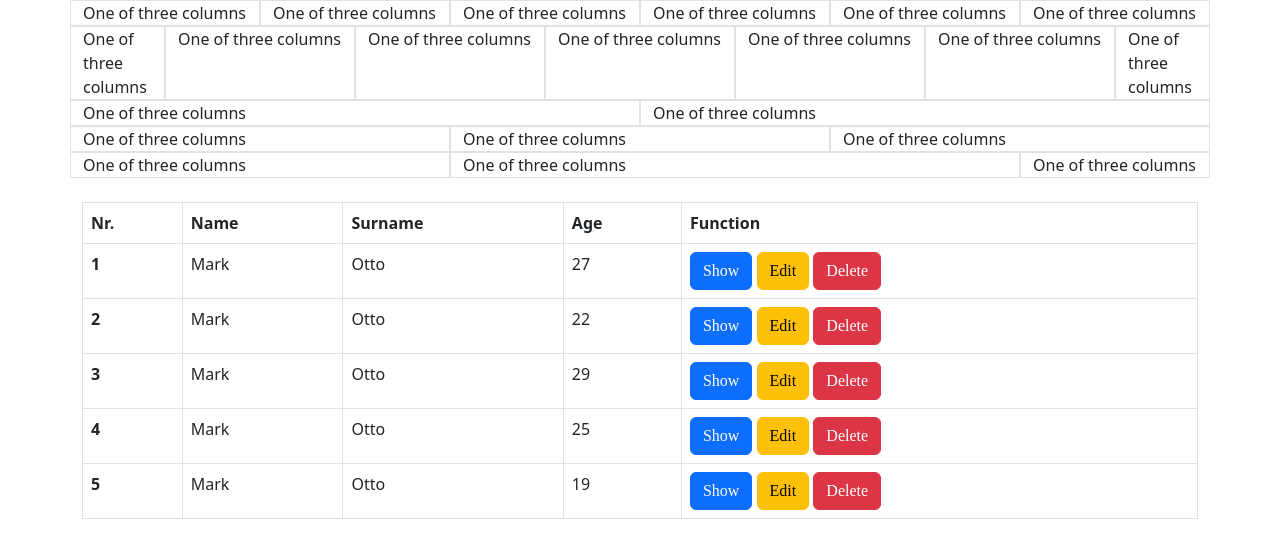
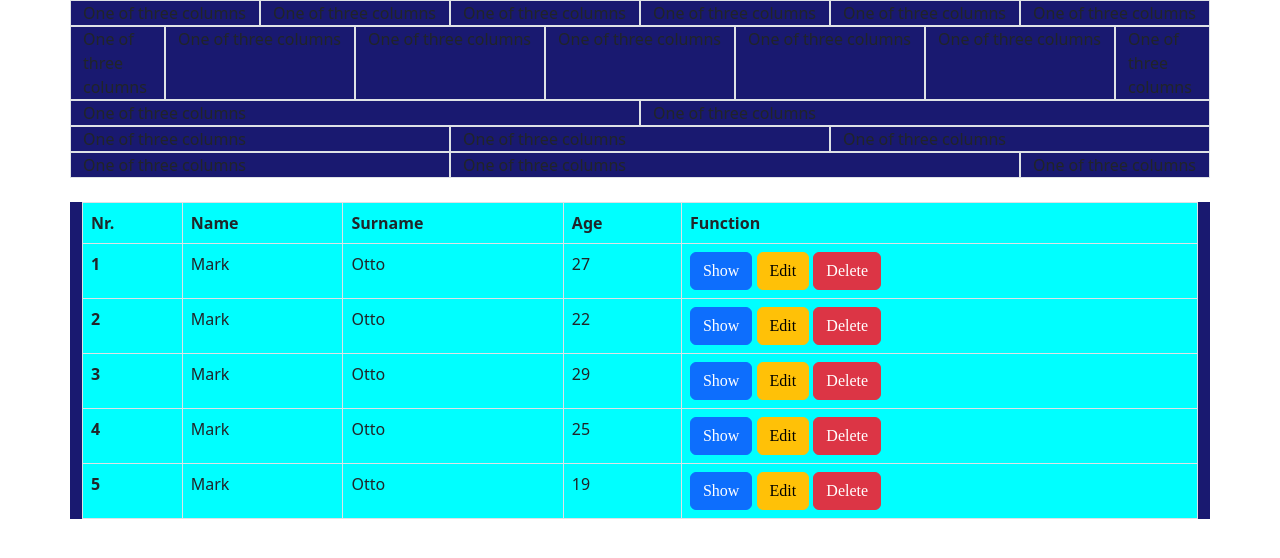
Before and after one commit to mantaslin12/Paskaita4, a plain HTML site: page index.html in a window 1280 px wide. Drawn offline with nearby package versions, Linux system fonts and the light colour scheme.

Commit message:
added style.sc

```diff
--- /dev/null
+++ b/css/style.scss
@@ -0,0 +1,6 @@
+.container {
+    background-color: midnightblue;
+    .table {
+        background-color: aqua;
+    }
+}
--- a/index.html
+++ b/index.html
@@ -12,6 +12,7 @@
         integrity="sha384-pprn3073KE6tl6bjs2QrFaJGz5/SUsLqktiwsUTF55Jfv3qYSDhgCecCxMW52nD2"
         crossorigin="anonymous"></script>
     <link rel="stylesheet" href="./css/main.css">
+    <link rel="stylesheet" href="./css/style.css">
 </head>
 
 <body>
```
Also changed, not shown: css/style.css (added), 1 other file.
